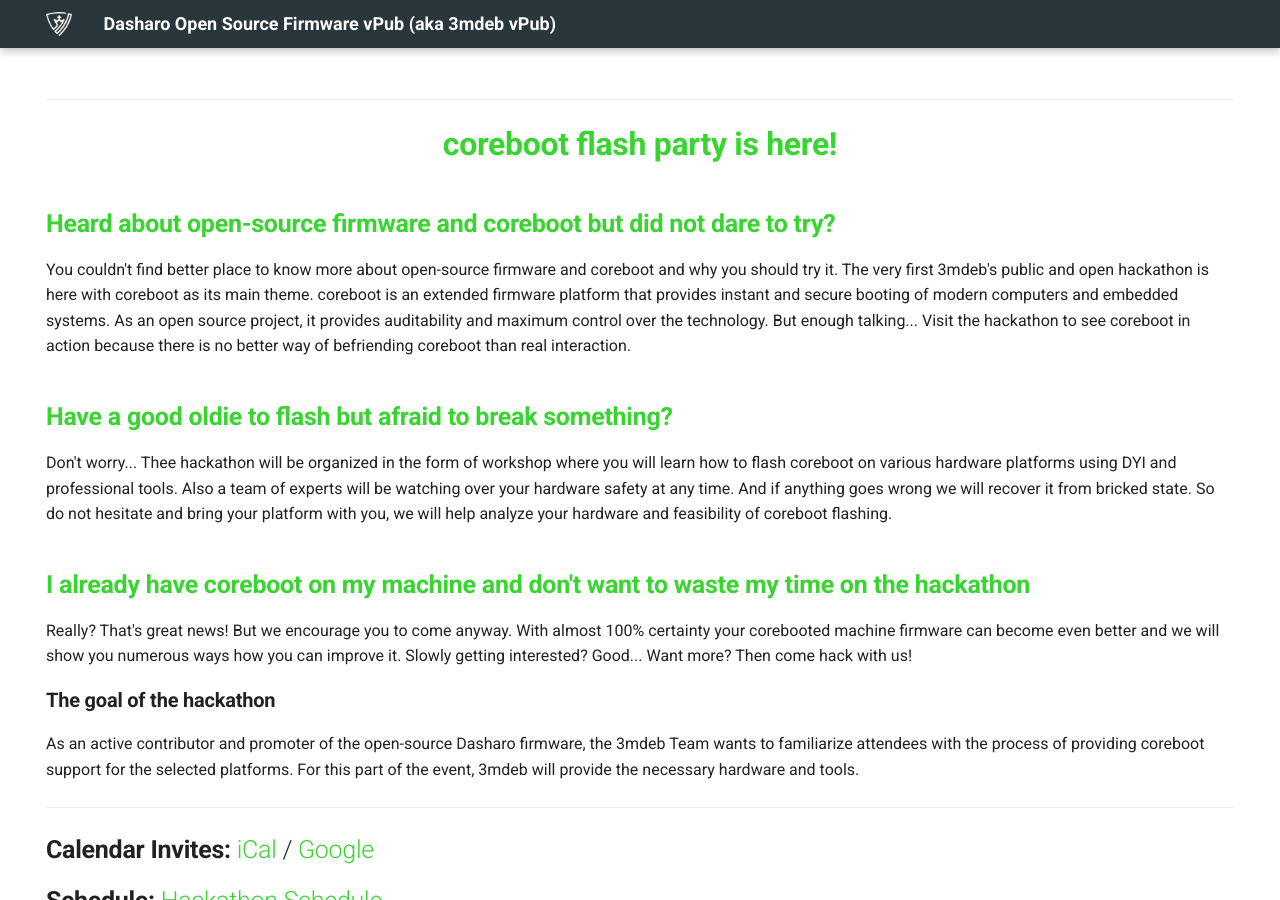
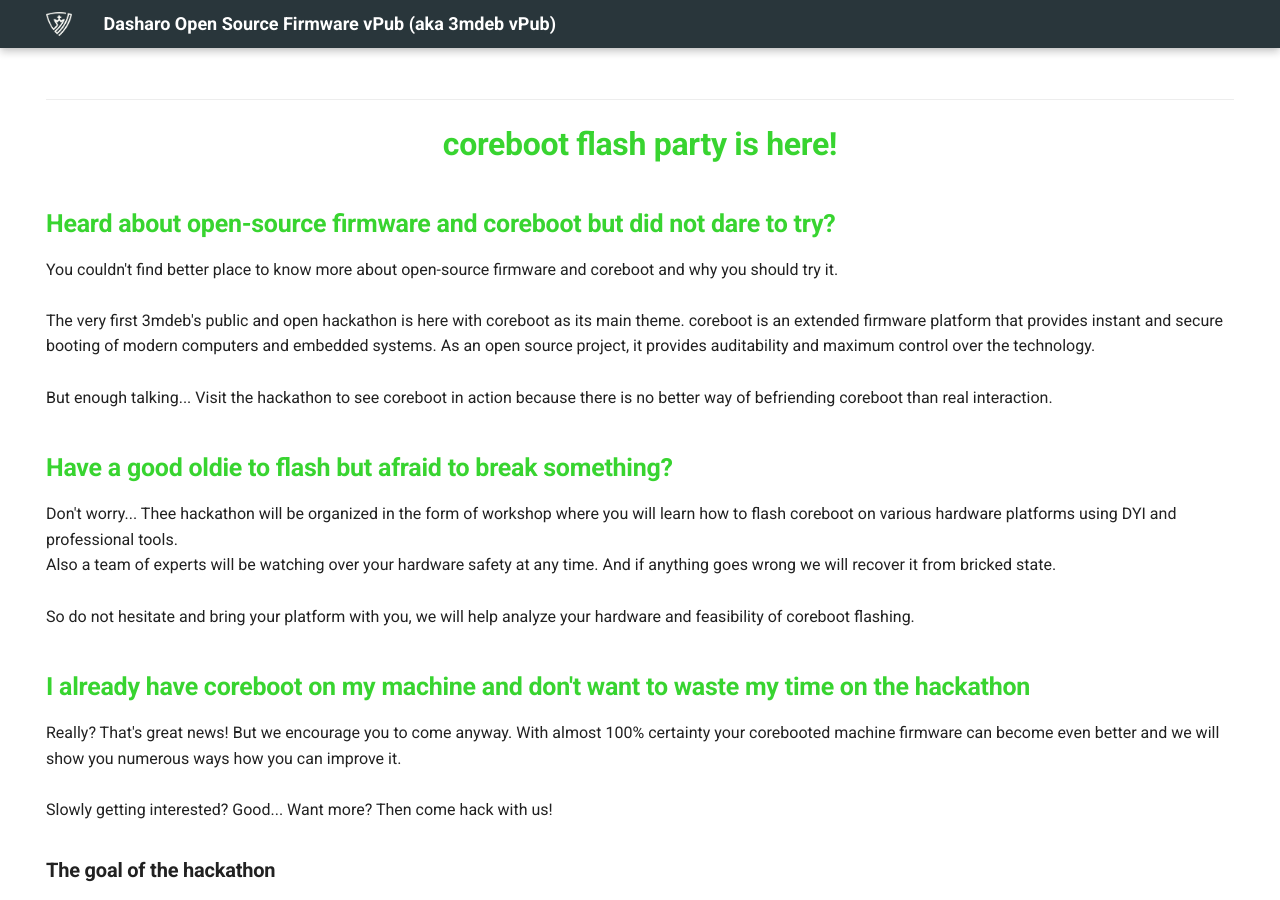
Before and after one commit to Dasharo/vpub, an MkDocs documentation site: the page built from docs/index.md, in a window 1280 px wide and 900 px high, scrolled down 647 px. Built offline with MkDocs 1.6.1 and Material for MkDocs 9.7.7, drawn with Linux system fonts in a browser that asks for light colours.

```diff
--- a/docs/index.md
+++ b/docs/index.md
@@ -21,12 +21,13 @@ hide:
 </h2>
 
 You couldn't find better place to know more about open-source firmware and
-coreboot and why you should try it.
+coreboot and why you should try it.<br><br>
 
 The very first 3mdeb's public and open hackathon is here with coreboot as its
 main theme. coreboot is an extended firmware platform that provides instant and
 secure booting of modern computers and embedded systems. As an open source
-project, it provides auditability and maximum control over the technology.
+project, it provides auditability and maximum control over the
+technology.<br><br>
 
 But enough talking... Visit the hackathon to see coreboot in action because
 there is no better way of befriending coreboot than real interaction.
@@ -37,10 +38,10 @@ there is no better way of befriending coreboot than real interaction.
 
 Don't worry... Thee hackathon will be organized in the form of workshop where
 you will learn how to flash coreboot on various hardware platforms using DYI
-and professional tools.
+and professional tools.<br>
 
 Also a team of experts will be watching over your hardware safety at any time.
-And if anything goes wrong we will recover it from bricked state.
+And if anything goes wrong we will recover it from bricked state.<br><br>
 
 So do not hesitate and bring your platform with you, we will help analyze your
 hardware and feasibility of coreboot flashing.
@@ -51,7 +52,7 @@ hardware and feasibility of coreboot flashing.
 
 Really? That's great news! But we encourage you to come anyway. With almost
 100% certainty your corebooted machine firmware can become even better and we
-will show you numerous ways how you can improve it.
+will show you numerous ways how you can improve it.<br><br>
 
 Slowly getting interested? Good... Want more? Then come hack with us!
 
```
